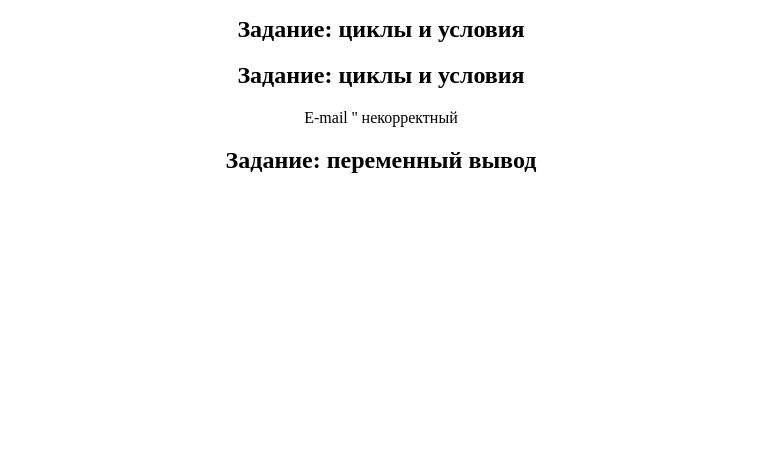
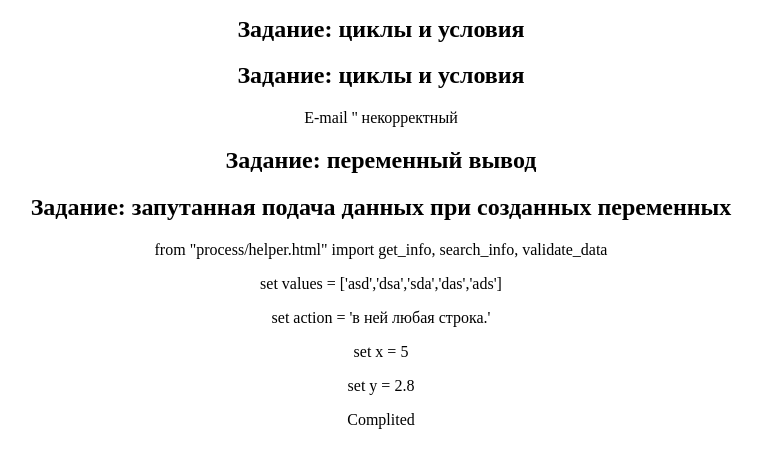
Before and after one commit to iliaman1/FlaskCour, a Flask app: template templates/jinja_static_constructions.html in a window 1280 px wide. Shown: the part 243-711 px from the top of the page, without its empty margins (259-1021 px from the left). Run offline with Flask 2, Linux system fonts and the light colour scheme; the template is opened without the code that fills it, so the values that code supplies are empty.

Commit message:
added task "work with values"

```diff
--- a/templates/jinja_static_constructions.html
+++ b/templates/jinja_static_constructions.html
@@ -58,5 +58,13 @@
 <h2>Задание: переменный вывод</h2>
 <p>{{ macros.get_solution(varargs, kwargs) }}</p>
 
+<h2>Задание: запутанная подача данных при созданных переменных</h2>
+<p>from "process/helper.html" import get_info, search_info, validate_data</p>
+<p>set values = ['asd','dsa','sda','das','ads']</p>
+<p>set action = 'в ней любая строка.'</p>
+<p>set x = 5</p>
+<p>set y = 2.8</p>
+<p>Complited</p>
+
 </body>
 </html>
```
